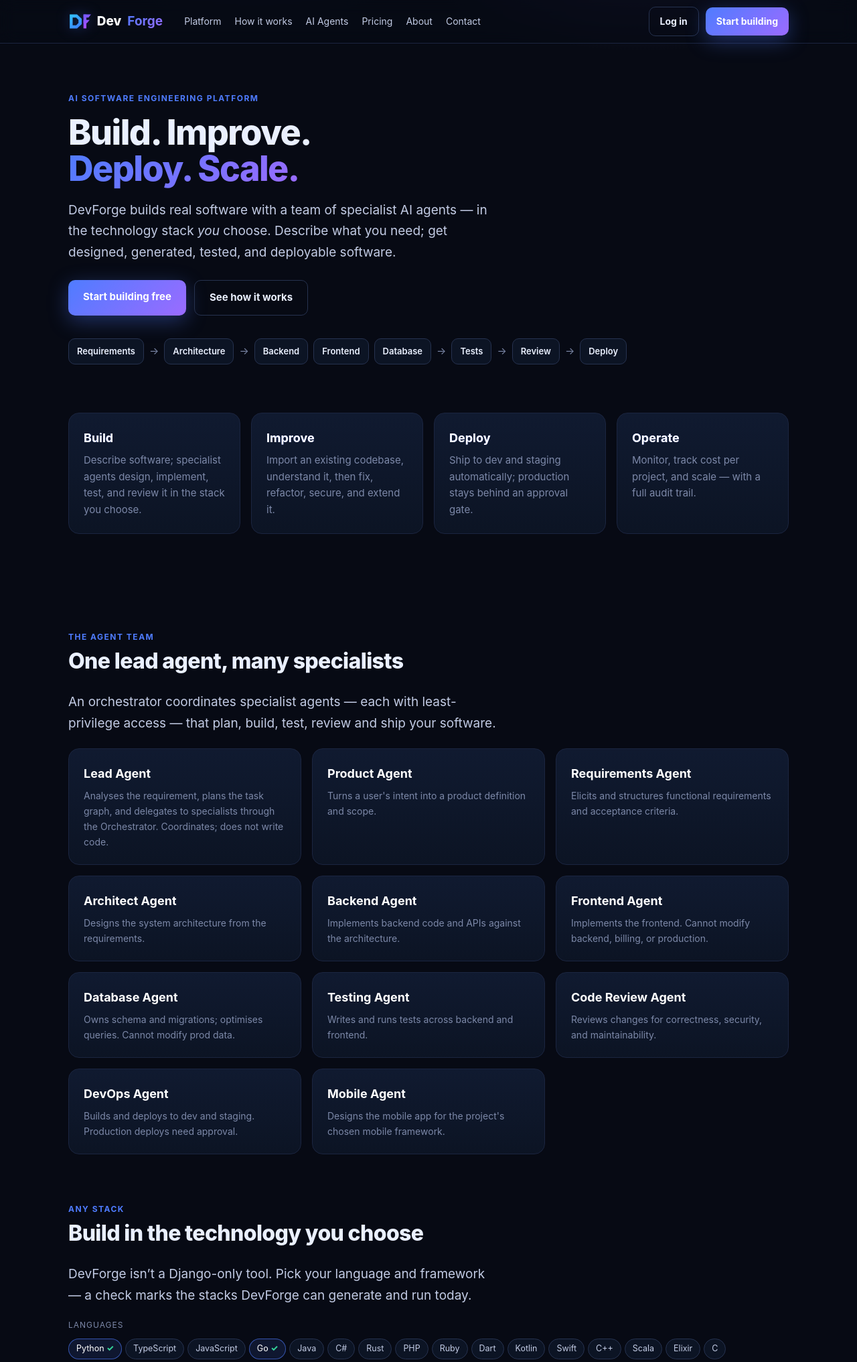
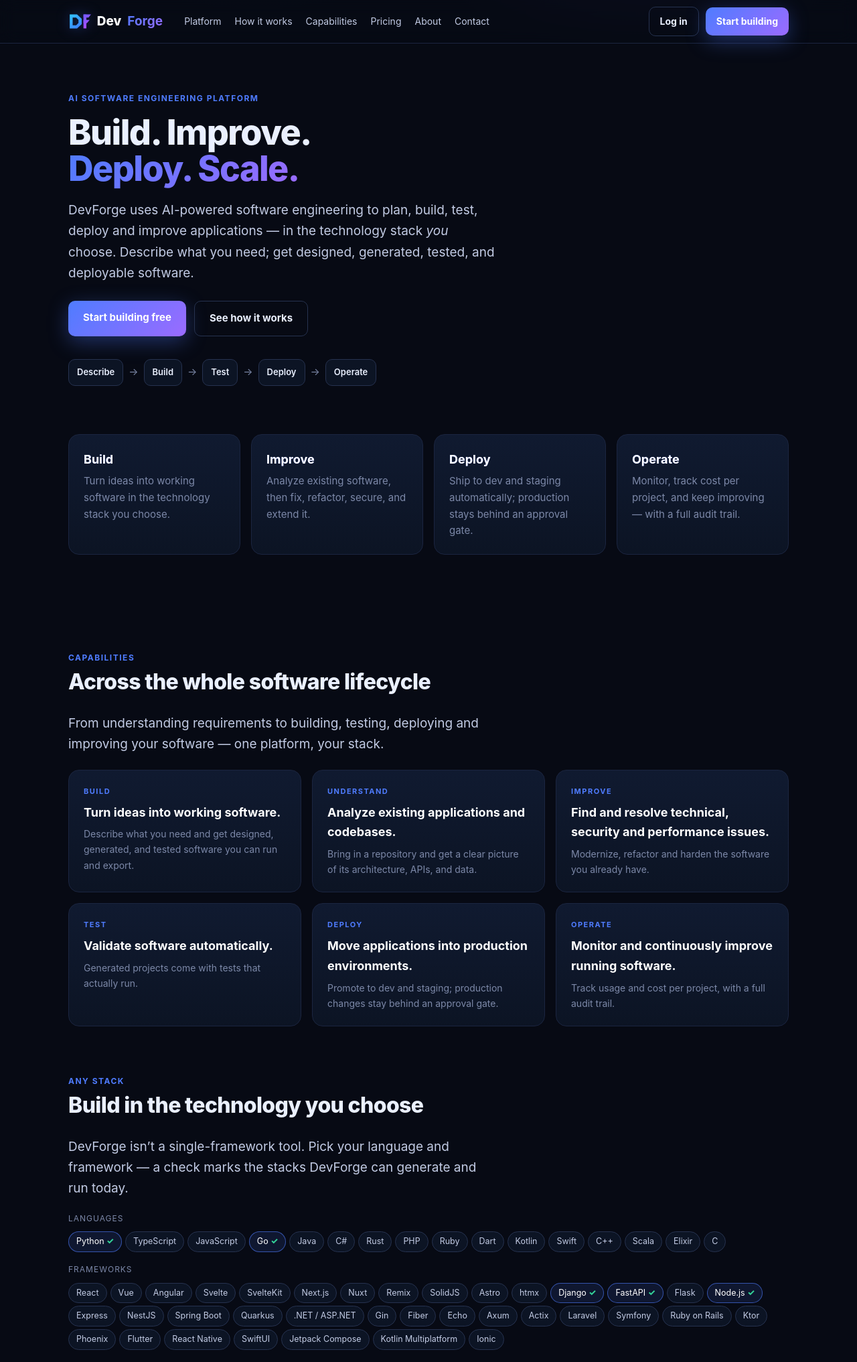
Before and after one commit to ronnycobi/devforge, a Django app: page / in a window 1280 px wide. Shown: the top 2033 px of the page at 67% size. Run offline with Django 5.2, Linux system fonts and the light colour scheme.

Commit message:
Audit marketing site: show outcomes, hide the machinery
The public pages leaked DevForge's internal engineering topology (the agent
roster, orchestration, and model-selection logic) — proprietary IP that should
not be public. Reframed everything to customer outcomes; the agent detail stays
behind authentication.

- Agents page -> Capabilities page: replaced the public per-agent roster (names +
  capability tokens) with lifecycle outcomes — Build / Understand / Improve /
  Test / Deploy / Operate. Nav/footer relabeled "AI Agents" -> "Capabilities"
  (route marketing:agents -> marketing:capabilities).
- Home: removed the "one lead agent, many specialists" roster and the
  orchestration/least-privilege copy; hero reworded to outcome framing; the
  pipeline chips are now generic lifecycle stages (Describe -> Build -> Test ->
  Deploy -> Operate); added a capabilities section.
- Platform: removed cards exposing the orchestrator, the model router's
  cheapest-sufficient/failover selection logic, and project-intelligence
  internals; replaced with benefit-level cards (lifecycle, your stack, understand
  existing software, safe-by-design, cost transparency, ownership).
- How it works: steps are outcomes, not agent names.
- About/Pricing/meta: dropped "specialist agents" / "priority agents" phrasing.

Kept honest: DevForge is built on Django/DRF/PostgreSQL (implementation detail);
customer apps still use any stack. Supported-stacks strip stays (a customer-facing
capability, not machinery).

Added a leak-guard test asserting the public pages never contain agent names,
"orchestrator", "model router", "least-privilege", or capability tokens. 290
tests passing.

Note: the agent roster is still visible in the authenticated customer dashboard;
full internal detail belongs in the staff-only console (apps/console, next).

Co-Authored-By: Claude Opus 4.8 <noreply@anthropic.com>

```diff
--- a/backend/apps/marketing/templates/marketing/about.html
+++ b/backend/apps/marketing/templates/marketing/about.html
@@ -6,8 +6,8 @@
   <h1>Software engineering,<br><span class="grad">reimagined with agents</span></h1>
   <p class="lead" style="margin-top:16px">
     DevForge is an AI software-engineering platform. Instead of generating snippets,
-    it runs a real engineering team of specialist agents that design, build, test,
-    review, deploy and operate software — in whatever technology stack you choose.
+    it plans, builds, tests, reviews, deploys and improves software across the whole
+    lifecycle — in whatever technology stack you choose.
   </p>
   <p class="muted" style="margin-top:16px">
     The platform itself is built on Django, Django REST Framework and PostgreSQL —
--- a/backend/apps/marketing/templates/marketing/base.html
+++ b/backend/apps/marketing/templates/marketing/base.html
@@ -4,7 +4,7 @@
   <meta charset="utf-8">
   <meta name="viewport" content="width=device-width, initial-scale=1">
   <title>{% block title %}DevForge — AI software engineering{% endblock %}</title>
-  <meta name="description" content="Build, improve, deploy and operate software with AI agents — in the technology stack you choose.">
+  <meta name="description" content="Plan, build, test, deploy and improve software across the lifecycle — in the technology stack you choose.">
   <link rel="icon" type="image/svg+xml" href="{% static 'img/devforge-mark.svg' %}">
   <style>
     :root{
@@ -80,7 +80,7 @@
     <div class="links">
       <a href="{% url 'marketing:platform' %}">Platform</a>
       <a href="{% url 'marketing:how_it_works' %}">How it works</a>
-      <a href="{% url 'marketing:agents' %}">AI Agents</a>
+      <a href="{% url 'marketing:capabilities' %}">Capabilities</a>
       <a href="{% url 'marketing:pricing' %}">Pricing</a>
       <a href="{% url 'marketing:about' %}">About</a>
       <a href="{% url 'marketing:contact' %}">Contact</a>
@@ -107,7 +107,7 @@
       <strong style="color:var(--ink2)">Product</strong>
       <a href="{% url 'marketing:platform' %}">Platform</a>
       <a href="{% url 'marketing:how_it_works' %}">How it works</a>
-      <a href="{% url 'marketing:agents' %}">AI Agents</a>
+      <a href="{% url 'marketing:capabilities' %}">Capabilities</a>
       <a href="{% url 'marketing:pricing' %}">Pricing</a>
     </div>
     <div>
--- a/backend/apps/marketing/templates/marketing/home.html
+++ b/backend/apps/marketing/templates/marketing/home.html
@@ -4,21 +4,20 @@
   <div class="eyebrow">AI software engineering platform</div>
   <h1>Build. Improve.<br><span class="grad">Deploy. Scale.</span></h1>
   <p class="lead" style="margin-top:18px">
-    DevForge builds real software with a team of specialist AI agents — in the
-    technology stack <em>you</em> choose. Describe what you need; get designed,
-    generated, tested, and deployable software.
+    DevForge uses AI-powered software engineering to plan, build, test, deploy and
+    improve applications — in the technology stack <em>you</em> choose. Describe
+    what you need; get designed, generated, tested, and deployable software.
   </p>
   <div style="margin-top:26px;display:flex;gap:12px;flex-wrap:wrap">
     <a class="btn grad lg" href="{% url 'marketing:signup' %}">Start building free</a>
     <a class="btn ghost lg" href="{% url 'marketing:how_it_works' %}">See how it works</a>
   </div>
   <div style="margin-top:34px" class="pipe">
-    <span class="step">Requirements</span><span class="arw">→</span>
-    <span class="step">Architecture</span><span class="arw">→</span>
-    <span class="step">Backend</span><span class="step">Frontend</span><span class="step">Database</span><span class="arw">→</span>
-    <span class="step">Tests</span><span class="arw">→</span>
-    <span class="step">Review</span><span class="arw">→</span>
-    <span class="step">Deploy</span>
+    <span class="step">Describe</span><span class="arw">→</span>
+    <span class="step">Build</span><span class="arw">→</span>
+    <span class="step">Test</span><span class="arw">→</span>
+    <span class="step">Deploy</span><span class="arw">→</span>
+    <span class="step">Operate</span>
   </div>
 </div></section>
 
@@ -31,12 +30,16 @@
 </div></section>
 
 <section><div class="wrap">
-  <div class="eyebrow">The agent team</div>
-  <h2>One lead agent, many specialists</h2>
-  <p class="lead">An orchestrator coordinates specialist agents — each with least-privilege access — that plan, build, test, review and ship your software.</p>
+  <div class="eyebrow">Capabilities</div>
+  <h2>Across the whole software lifecycle</h2>
+  <p class="lead">From understanding requirements to building, testing, deploying and improving your software — one platform, your stack.</p>
   <div class="grid g3" style="margin-top:22px">
-    {% for a in agents %}
-      <div class="card"><h3>{{ a.name }}</h3><p class="muted" style="margin:0;font-size:14px">{{ a.description }}</p></div>
+    {% for title, tagline, desc in capabilities %}
+      <div class="card">
+        <div class="eyebrow" style="font-size:11px">{{ title }}</div>
+        <h3 style="margin-top:8px">{{ tagline }}</h3>
+        <p class="muted" style="margin:0;font-size:14px">{{ desc }}</p>
+      </div>
     {% endfor %}
   </div>
 </div></section>
@@ -44,7 +47,7 @@
 <section style="padding-top:0"><div class="wrap">
   <div class="eyebrow">Any stack</div>
   <h2>Build in the technology you choose</h2>
-  <p class="lead">DevForge isn’t a Django-only tool. Pick your language and framework — a check marks the stacks DevForge can generate and run today.</p>
+  <p class="lead">DevForge isn’t a single-framework tool. Pick your language and framework — a check marks the stacks DevForge can generate and run today.</p>
   <div style="margin-top:18px">
     <div class="muted" style="font-size:12px;text-transform:uppercase;letter-spacing:1px;margin-bottom:6px">Languages</div>
     {% for t in languages %}<span class="chip {% if t.codegen == 'supported' %}on{% endif %}">{{ t.name }}{% if t.codegen == 'supported' %} <span class="dot">✓</span>{% endif %}</span>{% endfor %}
--- a/backend/apps/marketing/urls.py
+++ b/backend/apps/marketing/urls.py
@@ -8,7 +8,7 @@ urlpatterns = [
     path("", views.home, name="home"),
     path("platform/", views.platform, name="platform"),
     path("how-it-works/", views.how_it_works, name="how_it_works"),
-    path("agents/", views.agents, name="agents"),
+    path("capabilities/", views.capabilities, name="capabilities"),
     path("pricing/", views.pricing, name="pricing"),
     path("about/", views.about, name="about"),
     path("contact/", views.contact, name="contact"),
--- a/backend/apps/marketing/views.py
+++ b/backend/apps/marketing/views.py
@@ -10,36 +10,44 @@ from django.contrib import messages
 from django.contrib.auth import login
 from django.shortcuts import redirect, render
 
-from apps.agents.definitions import registry as agent_registry
 from apps.credits.services import ensure_account, plans
 from apps.marketing.models import ContactMessage
 from apps.organizations.models import Organization, Role
 from apps.technology.registry import Category
 from apps.technology.registry import registry as tech_registry
-from apps.technology.stacks import all_stacks
 
-# The four lifecycle pillars shown across the site.
+# Public messaging shows OUTCOMES across the software lifecycle — never the
+# internal machinery (no agent names, orchestration, routing, permissions, or
+# model-selection logic). That topology is proprietary and stays behind auth.
 _PILLARS = [
-    ("Build", "Describe software; specialist agents design, implement, test, and review it in the stack you choose."),
-    ("Improve", "Import an existing codebase, understand it, then fix, refactor, secure, and extend it."),
+    ("Build", "Turn ideas into working software in the technology stack you choose."),
+    ("Improve", "Analyze existing software, then fix, refactor, secure, and extend it."),
     ("Deploy", "Ship to dev and staging automatically; production stays behind an approval gate."),
-    ("Operate", "Monitor, track cost per project, and scale — with a full audit trail."),
+    ("Operate", "Monitor, track cost per project, and keep improving — with a full audit trail."),
+]
+
+_CAPABILITIES = [
+    ("Build", "Turn ideas into working software.",
+     "Describe what you need and get designed, generated, and tested software you can run and export."),
+    ("Understand", "Analyze existing applications and codebases.",
+     "Bring in a repository and get a clear picture of its architecture, APIs, and data."),
+    ("Improve", "Find and resolve technical, security and performance issues.",
+     "Modernize, refactor and harden the software you already have."),
+    ("Test", "Validate software automatically.",
+     "Generated projects come with tests that actually run."),
+    ("Deploy", "Move applications into production environments.",
+     "Promote to dev and staging; production changes stay behind an approval gate."),
+    ("Operate", "Monitor and continuously improve running software.",
+     "Track usage and cost per project, with a full audit trail."),
 ]
 
 
-def _runnable_stack_ids():
-    return {s.id for s in all_stacks() if s.is_runnable()}
-
-
 def _base_context():
-    langs = tech_registry.by_category(Category.LANGUAGE)
-    frameworks = tech_registry.by_category(Category.FRAMEWORK)
     return {
         "pillars": _PILLARS,
-        "agents": agent_registry.all(),
-        "languages": langs,
-        "frameworks": frameworks,
-        "runnable_ids": _runnable_stack_ids(),
+        "capabilities": _CAPABILITIES,
+        "languages": tech_registry.by_category(Category.LANGUAGE),
+        "frameworks": tech_registry.by_category(Category.FRAMEWORK),
     }
 
 
@@ -52,19 +60,20 @@ def platform(request):
 
 
 def how_it_works(request):
+    # Outcome steps only — no agent names or internal routing.
     steps = [
-        ("Describe", "Tell DevForge what to build, in plain language."),
-        ("Requirements", "The Requirements Agent turns intent into testable requirements."),
-        ("Architecture", "The Architect designs components and proposes a technology stack you select."),
-        ("Implement", "Backend, Frontend, Database and Mobile agents build in the chosen stack."),
-        ("Test & Review", "The Testing agent runs real tests; Code Review checks the design."),
-        ("Deploy & Operate", "Ship to dev/staging; production needs approval. Then monitor and scale."),
+        ("Describe", "Tell DevForge what you want to build, in plain language."),
+        ("Plan", "Your intent becomes clear requirements and a technical plan — and you choose the technology stack."),
+        ("Build", "Your application is generated in the chosen stack."),
+        ("Validate", "Tests run automatically to check it works."),
+        ("Deploy", "Ship to development and staging; production changes need your approval."),
+        ("Operate", "Monitor, track cost, and keep improving."),
     ]
     return render(request, "marketing/how_it_works.html", {**_base_context(), "steps": steps})
 
 
-def agents(request):
-    return render(request, "marketing/agents.html", _base_context())
+def capabilities(request):
+    return render(request, "marketing/capabilities.html", _base_context())
 
 
 def pricing(request):
```
Also changed, not shown: backend/apps/marketing/templates/marketing/agents.html (deleted, +0 -19 lines), backend/apps/marketing/templates/marketing/capabilities.html (added, +29 -0 lines), backend/apps/marketing/templates/marketing/platform.html (+7 -7 lines), backend/apps/marketing/tests.py (+17 -1 lines).
